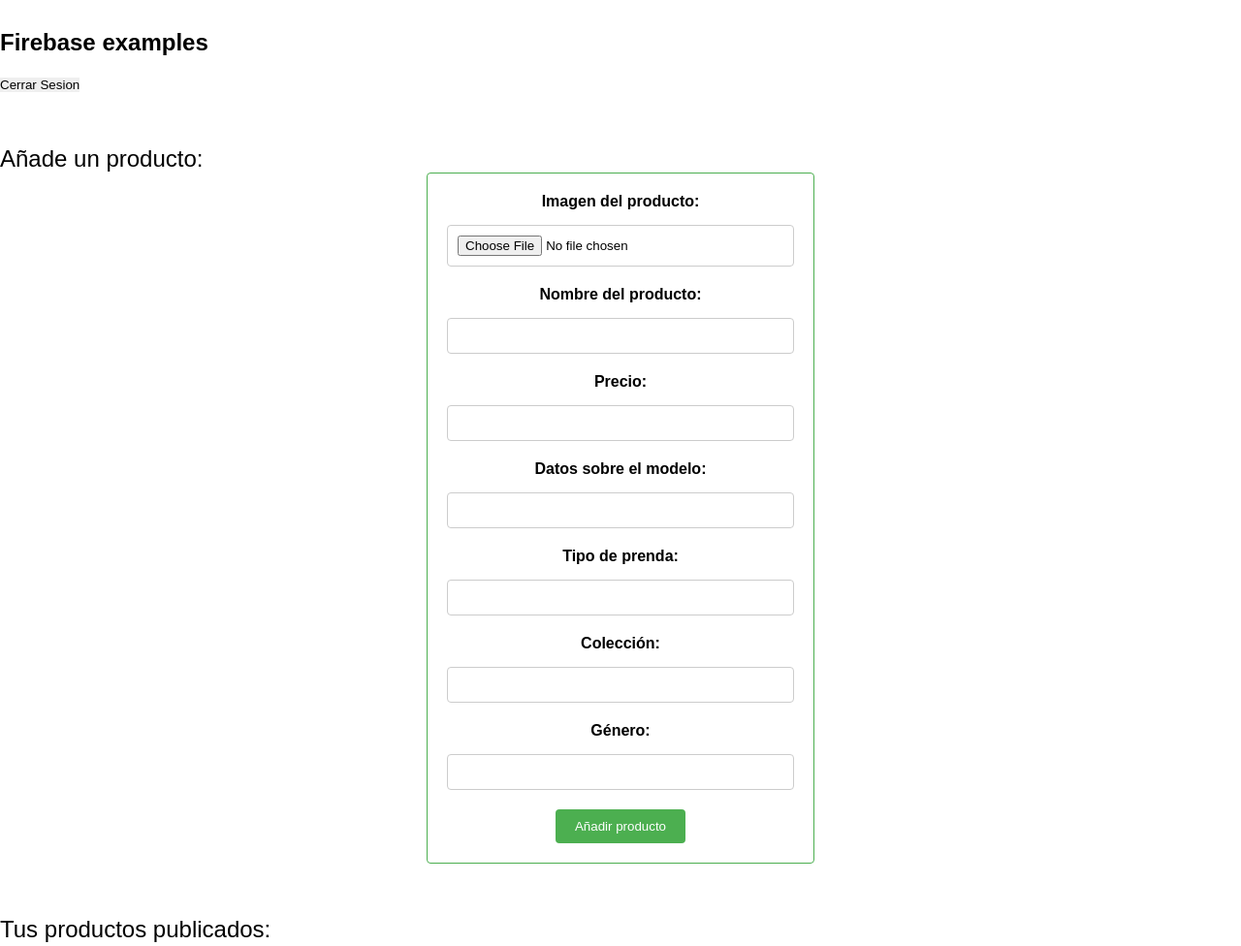
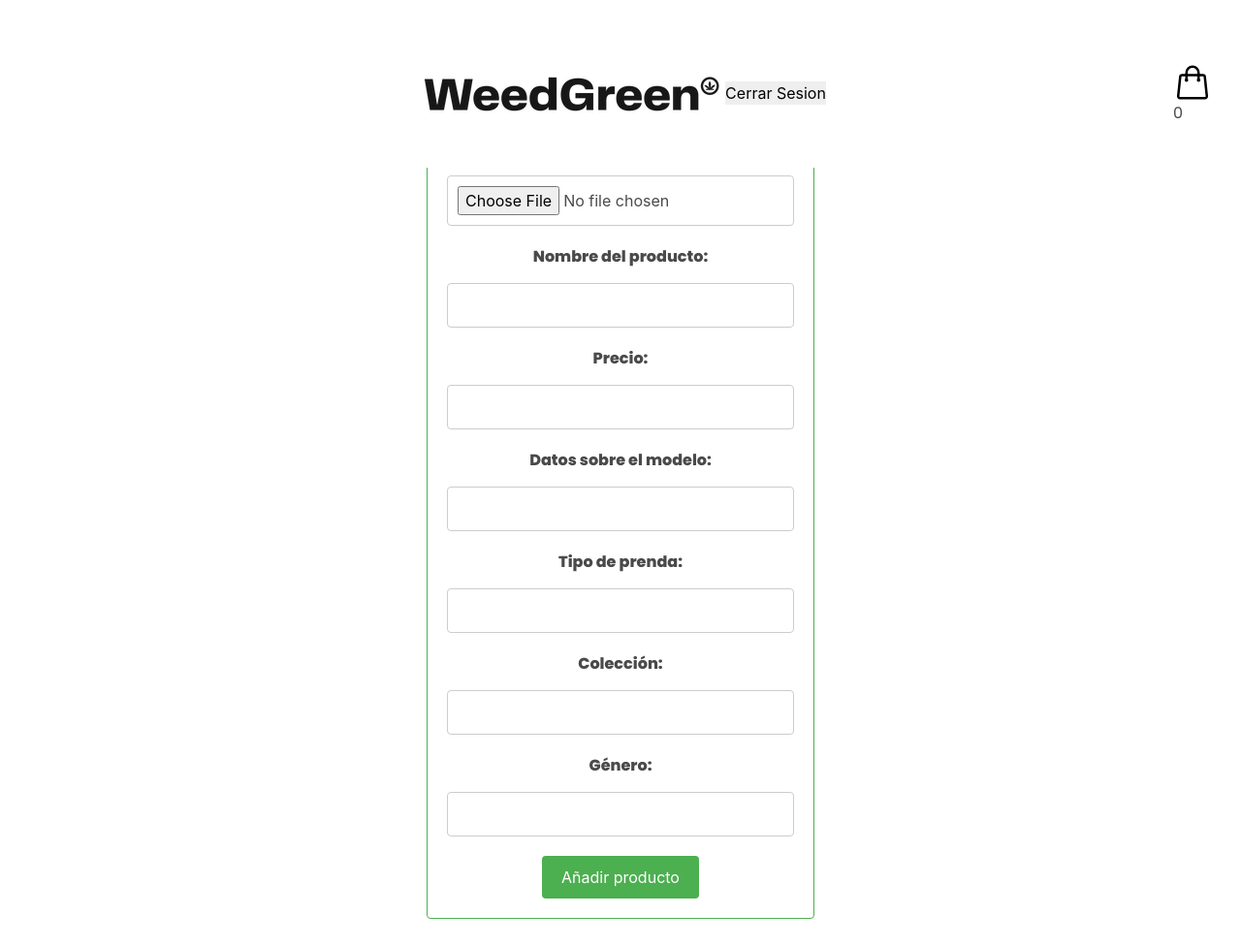
Before and after one commit to tats1820/EwwdGreen-vite, a website built with Vite: page src/add-products/index.html in a window 1280 px wide. Shown: the top 976 px of the page at 97% size. Built offline with nearby package versions, Linux system fonts and the light colour scheme; some packages are replaced by stand-ins of ours; no server answers; the database is empty.

Commit message:
correcciones de add-product

```diff
--- a/src/add-products/add-products.js
+++ b/src/add-products/add-products.js
@@ -1,4 +1,3 @@
-import '../global.css'
 import '../components/firstComponent/style.css'
 import {
     getProdcuts,
@@ -13,7 +12,6 @@ renderProducts()
 
 const nameInput = document.getElementById('name-input')
 const precioInput = document.getElementById('precio-input')
-
 const urlInput = document.getElementById('url-input')
 const inputFile = document.getElementById('product-img')
 const submitbtn = document.getElementById('submit-btn')
--- a/src/add-products/index.html
+++ b/src/add-products/index.html
@@ -2,17 +2,69 @@
 <html lang="en">
 
 <head>
-    <meta charset="UTF-8">
-    <meta http-equiv="X-UA-Compatible" content="IE=edge">
-    <meta name="viewport" content="width=device-width, initial-scale=1.0">
+        <meta charset="UTF-8">
+        <meta http-equiv="X-UA-Compatible" content="IE=edge">
+        <meta name="viewport" content="width=device-width, initial-scale=1.0">
+        <link rel="stylesheet" href="./account.css">
+        <link rel="stylesheet" href="../global.css">
+        <link rel="stylesheet" href="../add-products/styles.css">
+
+        <link rel="preconnect" href="https://fonts.googleapis.com">
+          <link rel="preconnect" href="https://fonts.gstatic.com" crossorigin>
+          <link href="https://fonts.googleapis.com/css2?family=Poppins:wght@100;400;800;900&display=swap" rel="stylesheet">
+
+
+          <link href="https://cdn.jsdelivr.net/npm/bootstrap@5.3.0-alpha1/dist/css/bootstrap.min.css" rel="stylesheet"
+              integrity="sha384-GLhlTQ8iRABdZLl6O3oVMWSktQOp6b7In1Zl3/Jr59b6EGGoI1aFkw7cmDA6j6gD" crossorigin="anonymous">
+
+
+          <script src="https://cdn.jsdelivr.net/npm/bootstrap@5.3.0-alpha1/dist/js/bootstrap.bundle.min.js"
+              integrity="sha384-w76AqPfDkMBDXo30jS1Sgez6pr3x5MlQ1ZAGC+nuZB+EYdgRZgiwxhTBTkF7CXvN" crossorigin="anonymous">
+              </script>
+
+          <link rel="stylesheet" href="https://cdn.jsdelivr.net/npm/bulma@0.9.4/css/bulma.min.css" />
+
     <title>Añadir productos - admin</title>
-    <link rel="stylesheet" href="/src/add-products/styles.css">
 </head>
 
 <body>
+
+    <header id="headerdesktop">
+        <section class="logoHeaderSection">
+            <a href="https://weedgreen.com/" target="_blank">
+                <img id="logoWeedGreen" src="../public/images/images lacho/WeedGreenLogo.png">
+            </a>
+        </section>
+
+        <section class="buttonBuyAndSearchHeader">
+            <div class="container-cart-icon">
+                <svg
+                    xmlns="http://www.w3.org/2000/svg"
+                    fill="none"
+                    viewBox="0 0 24 24"
+                    stroke-width="1.5"
+                    stroke="currentColor"
+                    class="icon-cart"
+                >
+                    <path
+                        stroke-linecap="round"
+                        stroke-linejoin="round"
+                        d="M15.75 10.5V6a3.75 3.75 0 10-7.5 0v4.5m11.356-1.993l1.263 12c.07.665-.45 1.243-1.119 1.243H4.25a1.125 1.125 0 01-1.12-1.243l1.264-12A1.125 1.125 0 015.513 7.5h12.974c.576 0 1.059.435 1.119 1.007zM8.625 10.5a.375.375 0 11-.75 0 .375.375 0 01.75 0zm7.5 0a.375.375 0 11-.75 0 .375.375 0 01.75 0z"
+                    />
+                </svg>
+                <div class="count-products">
+                    <span id="contador-productos">0</span>
+                </div>
+            </div>
+        </section>
+
+        <section class="productListHeader">
+            <button id="log-out">Cerrar Sesion</button>
+        </section>
+
+    </header>
     <header-component></header-component>
-    <h1>Firebase examples</h1>
-    <button id="log-out">Cerrar Sesion</button>
+    <h1></h1>
     <section>
         <br><br><br>
         <h2>Añade un producto:</h2>
```
